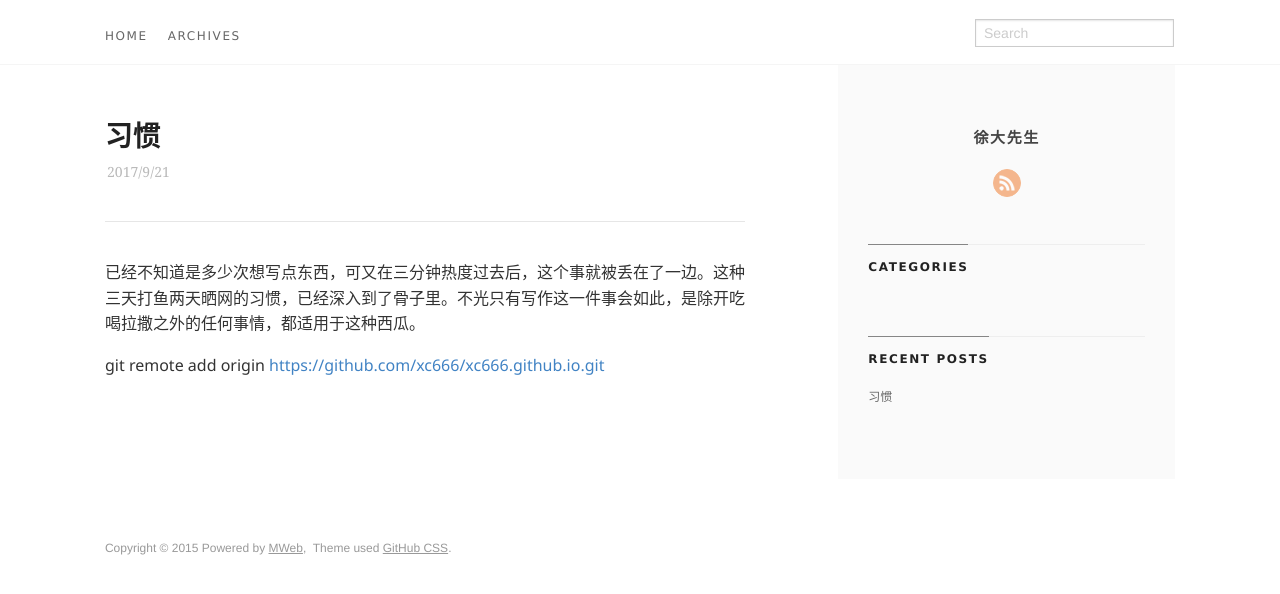
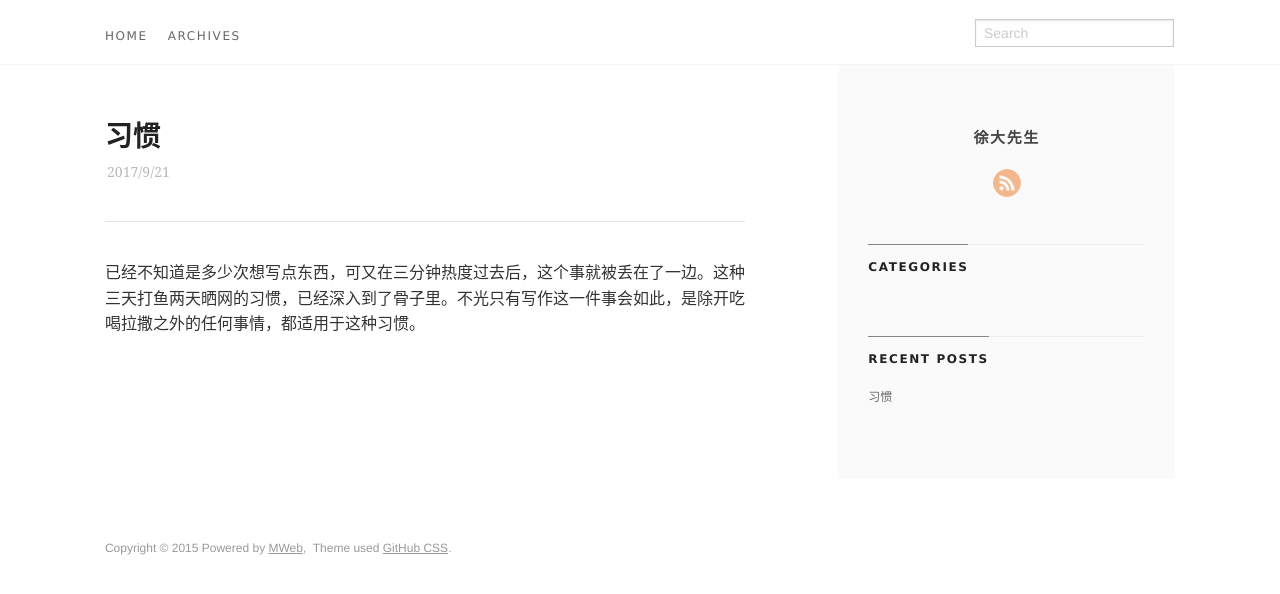
Before and after one commit to xc666/xc666.github.io, a plain HTML site: page 15059264500911.html in a window 1280 px wide. Drawn offline with Linux system fonts and the light colour scheme.

Commit message:
2017-09-21 01:30:24

```diff
--- a/15059264500911.html
+++ b/15059264500911.html
@@ -115,9 +115,7 @@
       </div><!-- article -->
 
       <div class="article-content">
-      <p>已经不知道是多少次想写点东西，可又在三分钟热度过去后，这个事就被丢在了一边。这种三天打鱼两天晒网的习惯，已经深入到了骨子里。不光只有写作这一件事会如此，是除开吃喝拉撒之外的任何事情，都适用于这种西瓜。</p>
-
-<p>git remote add origin <a href="https://github.com/xc666/xc666.github.io.git">https://github.com/xc666/xc666.github.io.git</a></p>
+      <p>已经不知道是多少次想写点东西，可又在三分钟热度过去后，这个事就被丢在了一边。这种三天打鱼两天晒网的习惯，已经深入到了骨子里。不光只有写作这一件事会如此，是除开吃喝拉撒之外的任何事情，都适用于这种习惯。</p>
 
 
 
```
Also changed, not shown: all.html (+1 -3 lines), index.html (+1 -3 lines).
